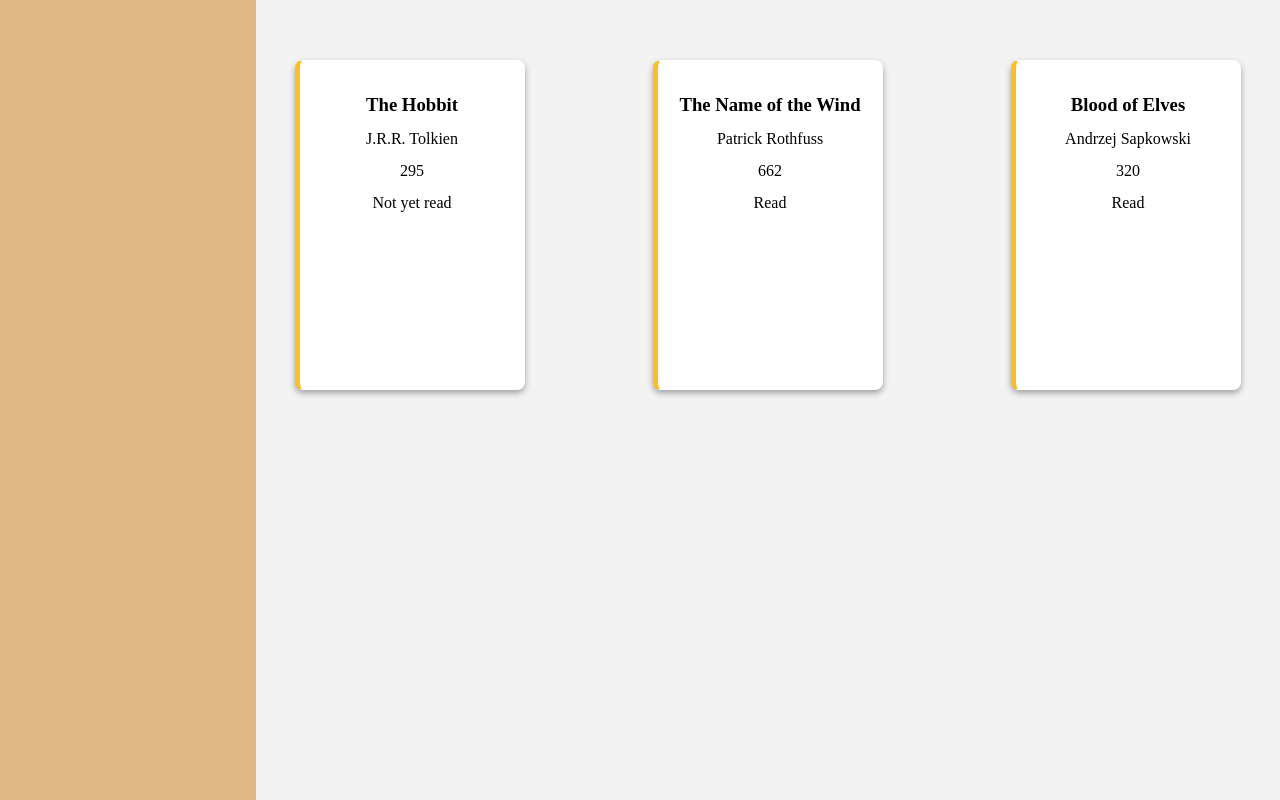
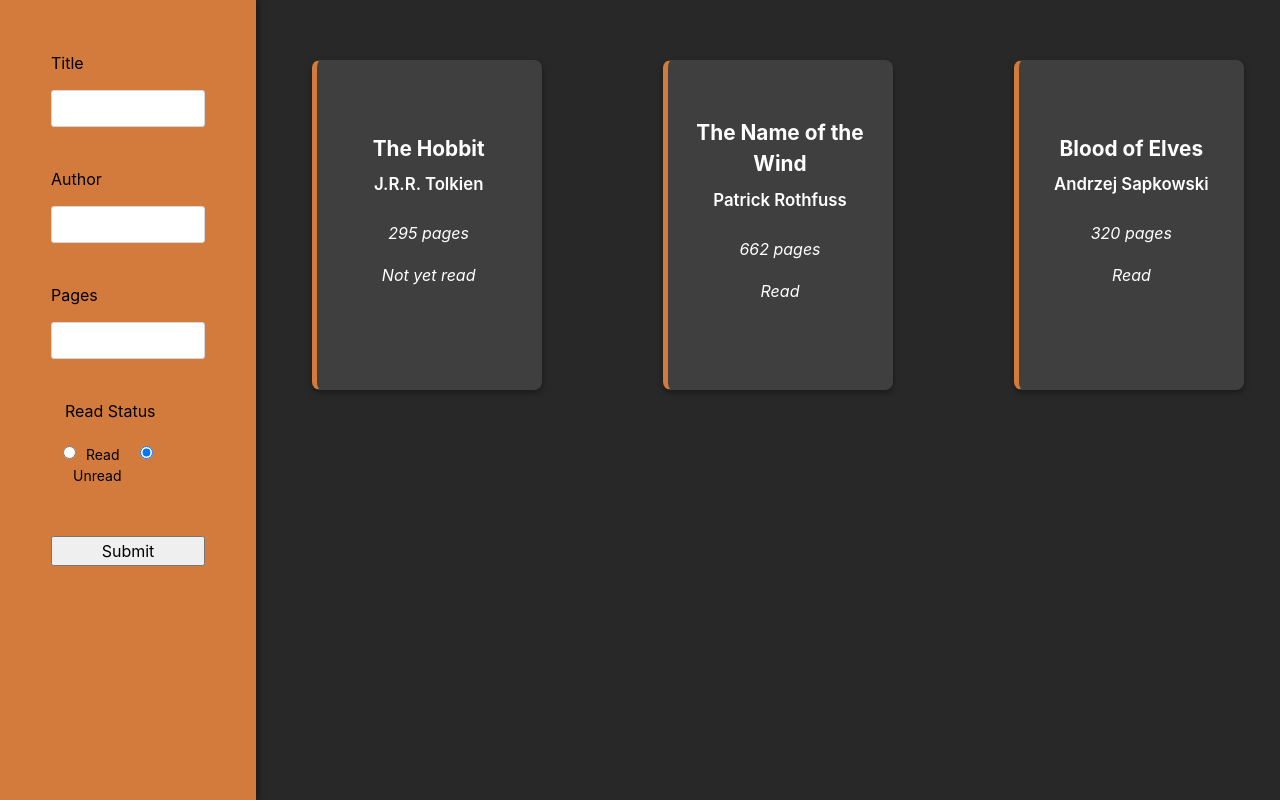
Before and after one commit to JonahKF/odin-library, a plain HTML site: page index.html in a window 1280 px wide. Drawn offline with Linux system fonts and the light colour scheme.

Commit message:
ADDED: CSS Coloring, HTML form and form styling

```diff
--- a/index.html
+++ b/index.html
@@ -12,7 +12,43 @@
 <body>
     <div class="master-layout">
         <div class="sidebar">
+            <form action='' method='get' class='book-form'>
 
+                <div class='form-row'>
+                    <label for='title'>Title</label>
+                    <input id='title' name='title' type='text'/>
+                </div>
+
+                <div class='form-row'>
+                    <label for='author'>Author</label>
+                    <input id='author' name='author' type='text'/>
+                </div>
+
+                <div class='form-row'>
+                    <label for='page-count'>Pages</label>
+                    <input id='page-count' name='page-count' type='text'/>
+                </div>
+
+                <fieldset class='legacy-form-row'>
+                    <legend>Read Status</legend>
+                    <input id='read-status-1'
+                           name='read-status'
+                           type='radio'
+                           value=true />
+                    <label for='read-status-1' class='radio-label'>Read</label>
+                    <input id='read-status-2'
+                           name='read-status'
+                           type='radio'
+                           value=false
+                           checked />
+                    <label for='read-status-2' class='radio-label'>Unread</label>
+                  </fieldset>
+
+                  <div class='form-row'>
+                    <button>Submit</button>
+                  </div>
+
+            </form>
         </div>
         <div class="container">
 
--- a/scripts.js
+++ b/scripts.js
@@ -44,7 +44,7 @@ function displayBooks (library) {
 
         title.textContent = book.title;
         author.textContent = book.author;
-        pageCount.textContent = book.pageCount;
+        pageCount.textContent = book.pageCount + " pages";
         book.readStatus === true ? readStatus.textContent = "Read" : readStatus.textContent = "Not yet read";
 
         container.appendChild(card);
--- a/styles.css
+++ b/styles.css
@@ -51,42 +51,123 @@ h6 {
 
 /* End of Reset */
 
+* {
+    font-family: -apple-system, BlinkMacSystemFont, avenir next, avenir, segoe ui, helvetica neue, helvetica, Cantarell, Ubuntu, roboto, noto, arial, sans-serif;
+}
+
 .master-layout {
     display: grid;
     grid-template-columns: 1fr 4fr;
 }
 
 .sidebar {
-    background-color: burlywood;
+    background-color: #d37a3d;
     height: 100vh;
+    position: relative;
+    border: 1px solid transparent;
+    box-shadow: 3px 0px 6px 0px rgba(0, 0, 0, 0.35);
+}
+
+.book-form {
+    margin-top: 60px;
+    width: 100%;
+    padding: 50px;
+    margin: 0 0 40px 0;
+}
+
+.form-row {
+    margin-bottom: 40px;
+    display: flex;
+    justify-content: flex-start;
+    flex-direction: column;
+    flex-wrap: wrap;
+}
+
+.form-row input[type='text'] {
+    background-color: #FFFFFF;
+    border: 1px solid #D6D9DC;
+    border-radius: 3px;
+    width: 100%;
+    padding: 7px;
+    font-size: 14px;
+}
+
+.form-row label {
+    margin-bottom: 15px;
+}
+
+.legacy-form-row {
+    border: none;
+    margin-bottom: 40px;
+}
+
+.legacy-form-row legend {
+    margin-bottom: 15px;
+}
+
+.legacy-form-row .radio-label {
+    display: block;
+    font-size: 14px;
+    padding: 0 20px 0 10px;
+}
+
+.legacy-form-row input[type='radio'] {
+    margin-top: 2px;
+}
+
+.legacy-form-row .radio-label,
+.legacy-form-row input[type='radio'] {
+    float: left;
 }
 
 .container {
-    background-color: #f3f3f3;
+    background-color: #282828;
     display: grid;
     grid-template-columns: repeat(auto-fit, minmax(250px, 1fr));
     gap: 50px;
     padding-top: 60px;
+    padding-left: 20px;
     justify-items: center;
 }
 
 .card {
-    background-color: white;
+    background-color: #3f3f3f;
+    color: #fff;
     width: 230px;
     height: 330px;
     border-radius: 8px;
     display: flex;
     flex-direction: column;
     align-items: center;
+    justify-content: center;
+    padding-bottom: 30px;
     gap: 8px;
-    padding-top: 30px;
     border: 1px solid transparent;
-    border-left: 5px solid #fbbf24;
+    border-left: 5px solid #d37a3d;
     box-shadow: 0px 3px 6px 0px rgba(0, 0, 0, 0.35);
     transition: 0.5s;
 }
 
 .card:hover {
-    background-color: #f1f1f1;
+    transform: translateY(-20px);
     transition: 0.5s;
 }
+
+.title {
+    font-size: 1.3rem;
+    width: 13ch;
+    text-align: center;
+    /* background-color: rgba(212, 212, 212, 0.35); */
+}
+
+.author {
+    font-size: 1.05rem;
+    font-weight: 600;
+    margin-bottom: 6px;
+}
+
+.pageCount,
+.readStatus {
+    margin-top: 10px;
+    font-style: italic;
+}
```
